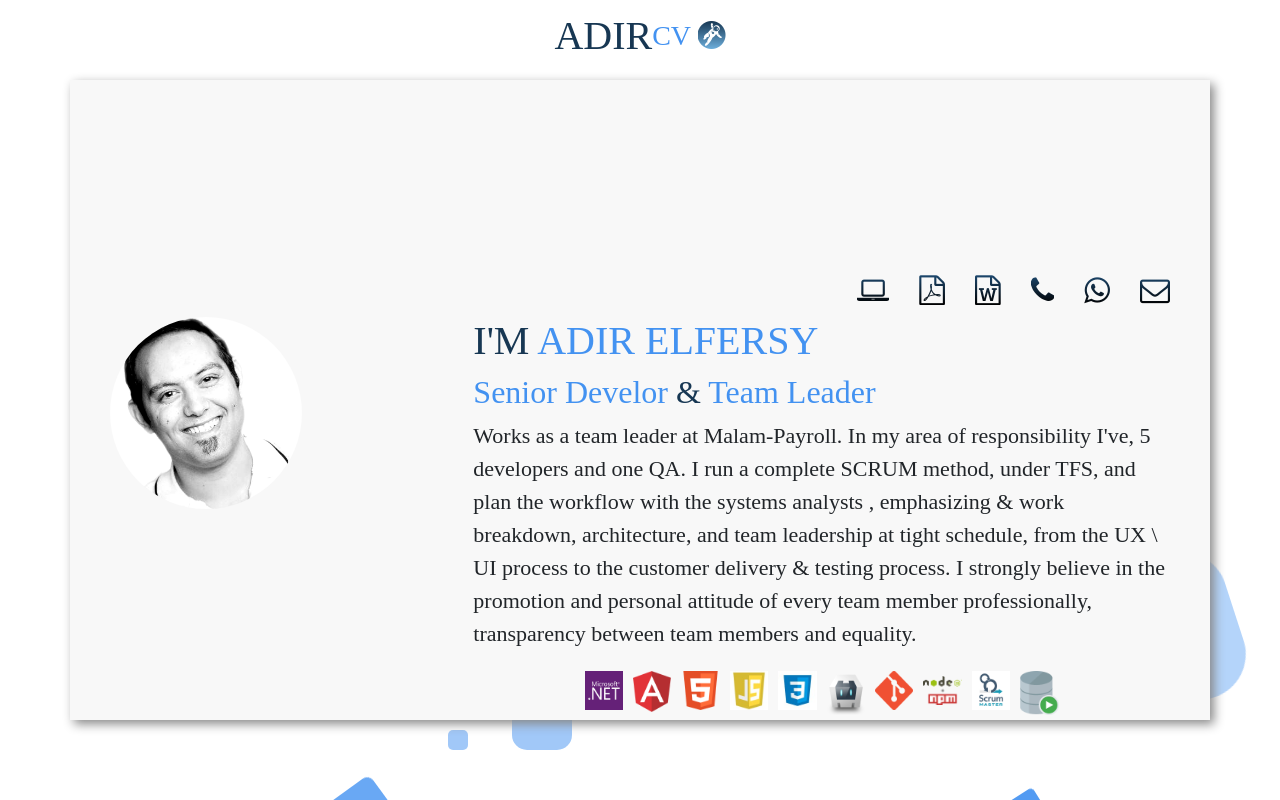
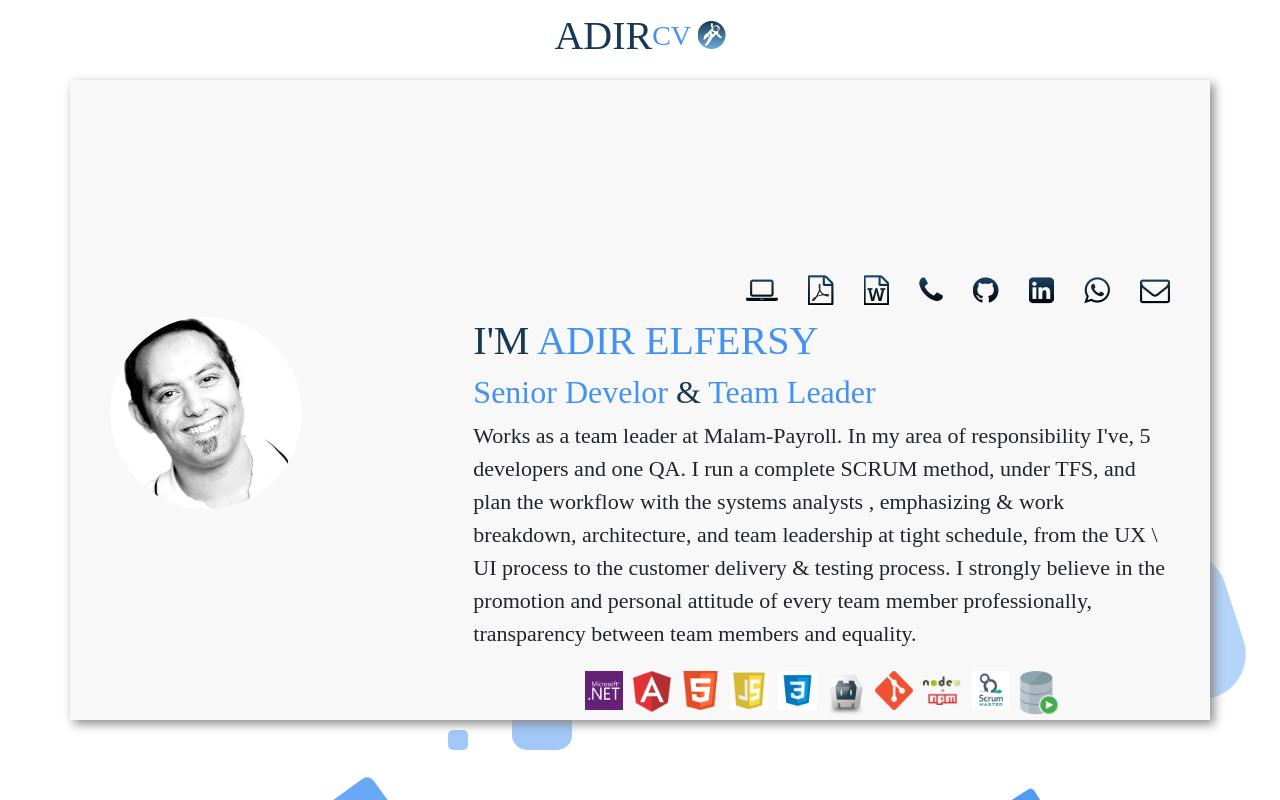
Before and after one commit to adirel/adirel.github.io, a plain HTML site: page index.html in a window 1280 px wide. Drawn offline with nearby package versions, Linux system fonts and the light colour scheme; a web font is replaced by a local one.

Commit message:
added linkedn and github

```diff
--- a/index.html
+++ b/index.html
@@ -59,6 +59,16 @@
               </a>
             </div>
             <div class="col-auto">
+                <a href="https://github.com/adirel">
+              <i class="fa fa-github avatar-icons" aria-hidden="true"></i>
+              </a>
+            </div>
+            <div class="col-auto">
+                <a href="https://linkedin.com/in/adir-elfersy-6a81b931">
+              <i class="fa fa-linkedin-square avatar-icons" aria-hidden="true"></i>
+              </a>
+            </div>
+             <div class="col-auto">
                 <a href="https://api.whatsapp.com/send?phone=972543151375">
               <i class="fa fa-whatsapp avatar-icons" aria-hidden="true"></i>
               </a>
```
